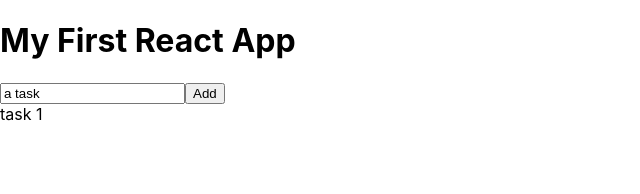
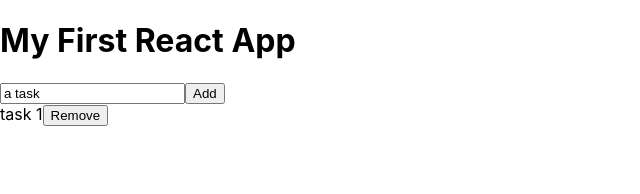
Before and after one commit to SuitedIceZ/Todolist-assignment, a React (Create React App) app in the folder web-folder/web-app/: page / in a window 1280 px wide. Shown: the top 194 px of the page, without its empty margins (0-640 px from the left). Built offline with nearby package versions, Linux system fonts and the light colour scheme.

Commit message:
[WEB] feat: add compoments folder and delete button

```diff
--- a/web-folder/web-app/src/App.js
+++ b/web-folder/web-app/src/App.js
@@ -1,5 +1,5 @@
 import React, { useState } from "react";
-
+import TodoList from "./components/TodoList";
 function App() {
   const [todoList, setTodoList] = useState(["task 1"]);
   const [inputText, setText] = useState("a task");
@@ -15,6 +15,16 @@ function App() {
     //clear text
     setText("");
   };
+
+  const removeTask = (index) => {
+    console.log("removeTask: " + index);
+
+    let newTodoList = [...todoList];
+
+    newTodoList.splice(index, 1);
+    setTodoList(newTodoList);
+  };
+
   return (
     <div>
       <h1>My First React App</h1>
@@ -24,11 +34,7 @@ function App() {
       </div>
 
       <div>
-        <div>
-          {todoList.map((task, index) => {
-            return <div key={index}>{task}</div>;
-          })}
-        </div>
+        <TodoList todoList={todoList} removeTask={removeTask} />
       </div>
     </div>
   );
--- /dev/null
+++ b/web-folder/web-app/src/components/Todo.js
@@ -0,0 +1,12 @@
+import React from "react";
+
+const Todo = (props) => {
+  return (
+    <div>
+      {props.value}
+      <button onClick={props.onClickRemove}>Remove</button>
+    </div>
+  );
+};
+
+export default Todo;
--- /dev/null
+++ b/web-folder/web-app/src/components/TodoList.js
@@ -0,0 +1,19 @@
+import React from "react";
+import Todo from "./Todo";
+const TodoList = (props) => {
+  return (
+    <div>
+      {props.todoList.map((task, index) => {
+        return (
+          <Todo
+            key={index}
+            value={task}
+            onClickRemove={() => props.removeTask(index)}
+          />
+        );
+      })}
+    </div>
+  );
+};
+
+export default TodoList;
```
